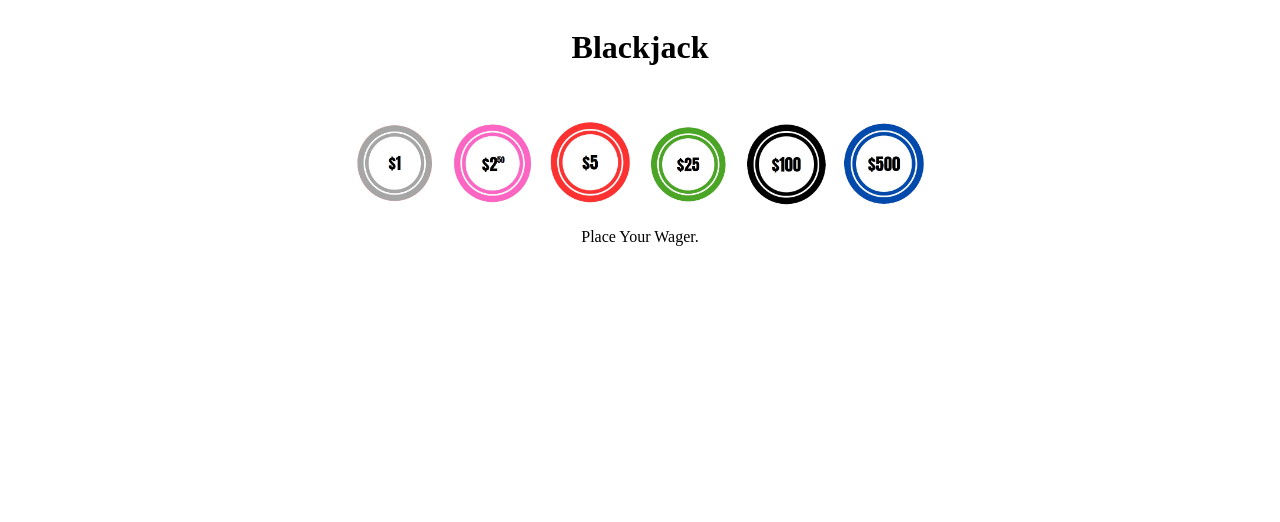
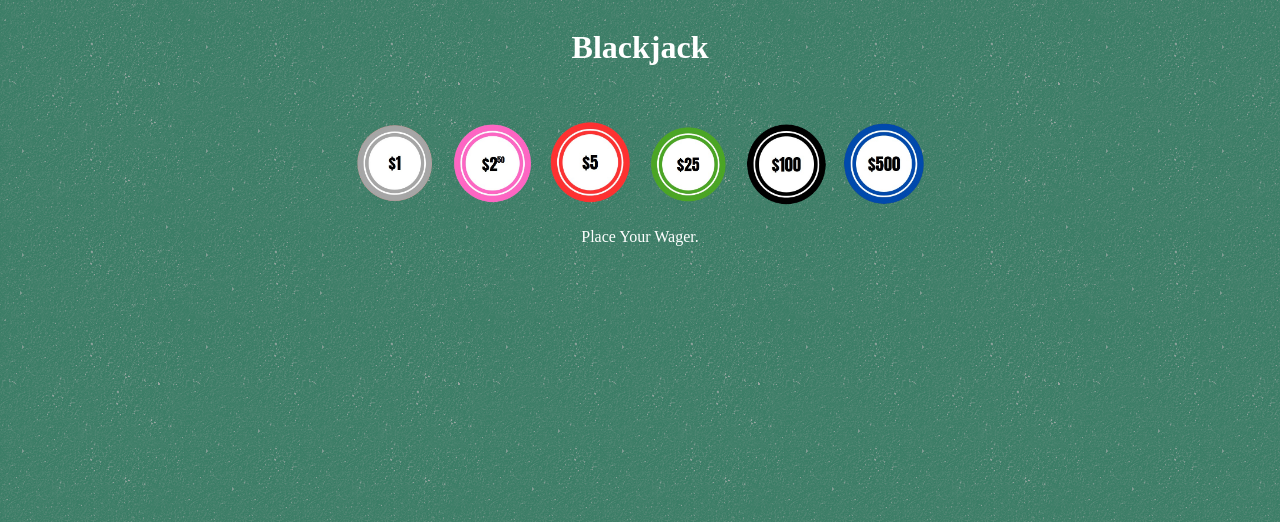
Before and after one commit to ponceae/blackjack-app, a Flask app: page / in a window 1280 px wide. Shown: the top 522 px of the page. Run offline with Flask 3, Linux system fonts and the light colour scheme.

Commit message:
small formatting changes

```diff
--- a/static/css/style.css
+++ b/static/css/style.css
@@ -1,3 +1,9 @@
+body {
+  background-color: #28775B;
+  background-image: url('/static/images/noise-texture.png');
+  background-repeat: repeat;
+}
+
 .game-contianer {
   display: flex;
   flex-direction: column;
@@ -16,12 +22,13 @@
   flex-direction: column;
   align-items: center;
   justify-content: center;
+  color: #FFFFFF;
 }
 
 .title {
   display: flex;
   flex-direction: row;
-
+  color: #FFFFFF;
   justify-content: center;
 }
 
@@ -30,6 +37,7 @@
   flex-direction: column;
   align-items: center;
   justify-content: center;
+  color: #FFFFFF;
 }
 
 .player .hand:not(.active-hand) .card-img {
@@ -57,6 +65,7 @@
   flex-direction: column;
   justify-content: center;
 
+  color: #FFFFFF;
   gap: 8px;
   margin-top: 20px;
 
@@ -136,6 +145,10 @@
   object-fit: contain;
 }
 
+.chip-btn {
+  color: #FFFFFF;
+}
+
 .chip-btn:hover {
   transform: scale(1.1);
 }
@@ -163,3 +176,7 @@
   justify-content: center;
   align-items: center;
 }
+
+.current-wager {
+  color: #FFFFFF;
+}
```
Also changed, not shown: static/images/noise-texture.png (added).
